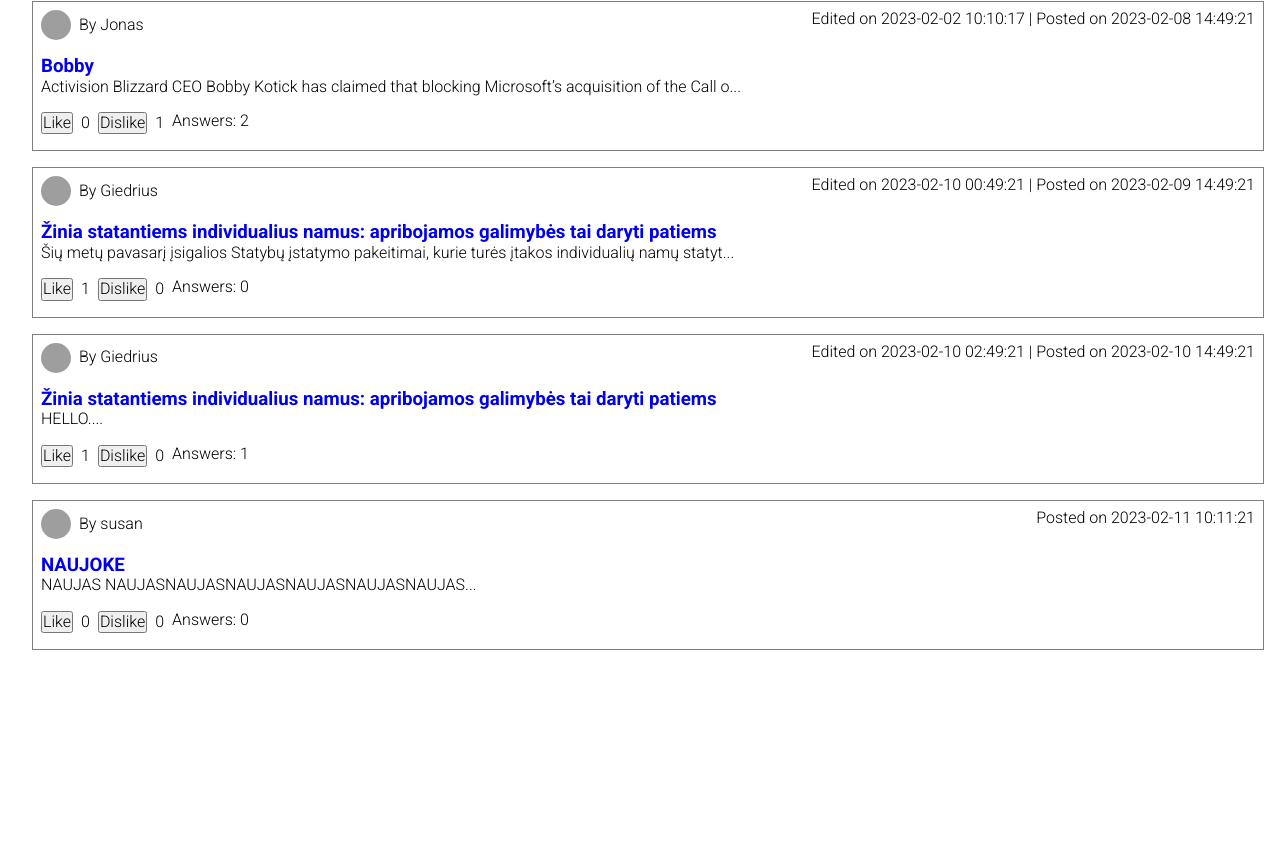
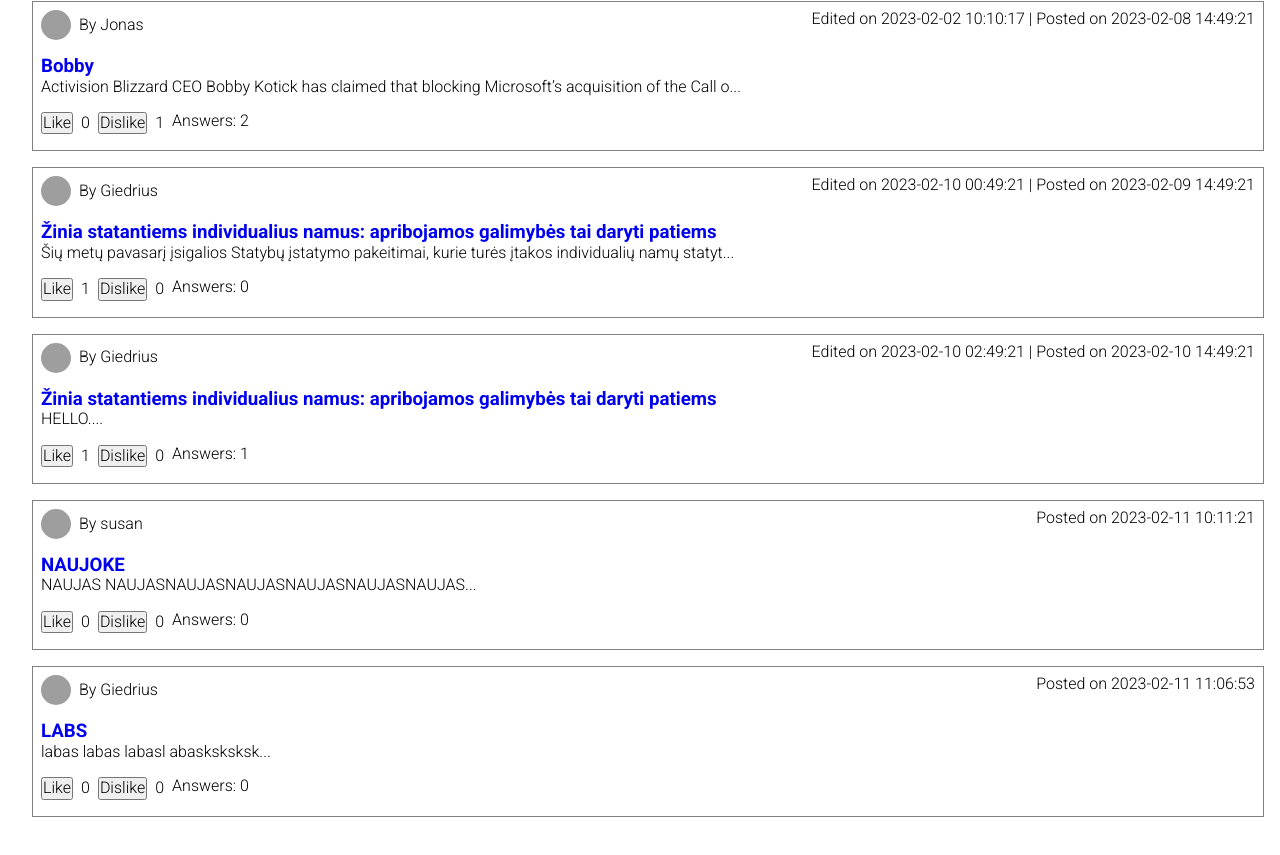
Before and after one commit to giedrius-tumosa/baigiamasis-darbas-202302, a React (Create React App) app: page / in a window 1280 px wide. Shown: the part 329-1184 px from the top of the page. Before the commit the page ends 1027 px from the top, so only its background shows below. Built offline with nearby package versions, Linux system fonts and the light colour scheme; data requests are answered from the project's data file; grey boxes are pictures that could not be loaded.

Commit message:
corrections to navigate function made

```diff
--- a/src/App.jsx
+++ b/src/App.jsx
@@ -16,6 +16,7 @@ function App() {
   useEffect(() => {
     getUsers();
   }, []);
+  //TODO: kur padeti getUsers? logine?
 
   return (
     <>
--- a/src/components/forms/FormNewQuestion.jsx
+++ b/src/components/forms/FormNewQuestion.jsx
@@ -46,7 +46,7 @@ const FormNewQuestion = () => {
               };
             };
             postQuestion(newQuestion(values));
-            navigate("/");
+            navigate(-1);
             resetForm();
           }}
         >
--- a/src/components/pages/HomeNoUser.jsx
+++ b/src/components/pages/HomeNoUser.jsx
@@ -1,8 +1,18 @@
 import HeaderNoUser from "../header/HeaderNoUser";
 import QuestionList from "../questions/QuestionsList";
 import Filter from "../filter/Filter";
+import { useContext, useEffect } from "react";
+import UserContext from "../../store/UserContext";
+import { useNavigate } from "react-router-dom";
 
 const HomeNoUser = () => {
+  const { userLoggedin, currentUser } = useContext(UserContext);
+  const navigate = useNavigate();
+
+  useEffect(() => {
+    userLoggedin && navigate(`/users/${currentUser.id}`);
+  }, []);
+
   return (
     <>
       <HeaderNoUser />
--- a/src/components/questions/questionComponents/QuestionEditDeleteButtons.jsx
+++ b/src/components/questions/questionComponents/QuestionEditDeleteButtons.jsx
@@ -15,7 +15,7 @@ const QuestionEditDeleteButtons = ({ question }) => {
     setEditMode(false);
     deleteQuestion(question.id);
     setDeleteMode(true);
-    navigate("/");
+    navigate(-1);
   };
 
   return (
--- a/src/data/data.json
+++ b/src/data/data.json
@@ -34,7 +34,8 @@
       "editTimeStamp": "2023-02-02 10:10:17",
       "postTimeStamp": "2023-02-08 14:49:21",
       "title": "Bobby",
-      "description": "Activision Blizzard CEO Bobby Kotick has claimed that blocking Microsoft’s acquisition of the Call of Duty publisher would represent a major blow to the UK government’s ambition of becoming a technology superpower."
+      "description": "Activision Blizzard CEO Bobby Kotick has claimed that blocking Microsoft’s acquisition of the Call of Duty publisher would represent a major blow to the UK government’s ambition of becoming a technology superpower.",
+      "numOfAnswers": 2
     },
     {
       "id": "9KoOkzM9qqsssqqqqoOgH6jd",
@@ -72,6 +73,17 @@
       "postTimeStamp": "2023-02-11 10:11:21",
       "title": "NAUJOKE",
       "description": "NAUJAS NAUJASNAUJASNAUJASNAUJASNAUJASNAUJAS"
+    },
+    {
+      "id": "HDxf3YCUgWYNIO-kxlsZp",
+      "ownerId": "O--aFz4IpGs9abNnLUDmW",
+      "likedBy": [],
+      "dislikedBy": [],
+      "isEdited": false,
+      "editTimeStamp": "",
+      "postTimeStamp": "2023-02-11 11:06:53",
+      "title": "LABS",
+      "description": "labas labas labasl abasksksksk"
     }
   ],
   "answers": [
--- a/src/store/UserContext.js
+++ b/src/store/UserContext.js
@@ -57,7 +57,6 @@ const UserProvider = ({ children }) => {
       userFetchErrors, setUserFetchErrors,
       loadingUsers, setLoadingUsers,
       users, getUsers, postUser,
-
     }}>
       {children}
     </UserContext.Provider>
```
